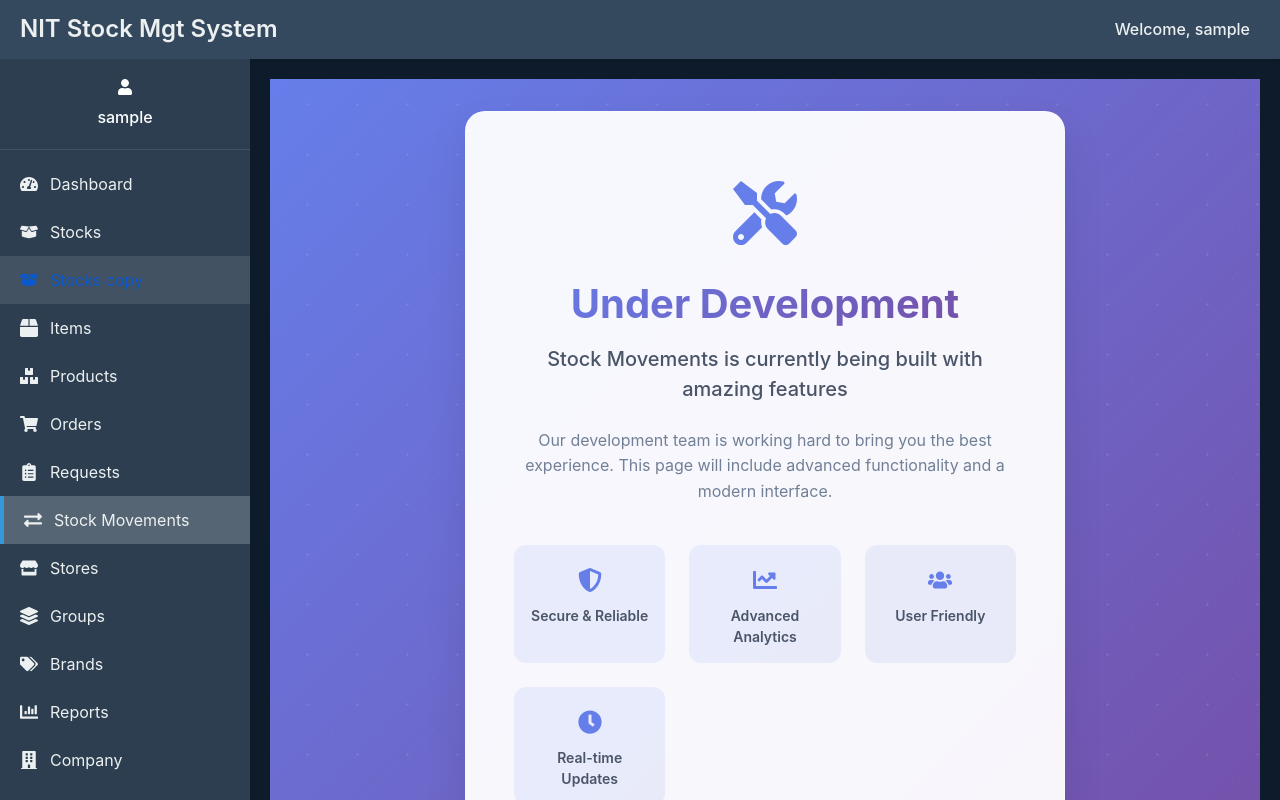
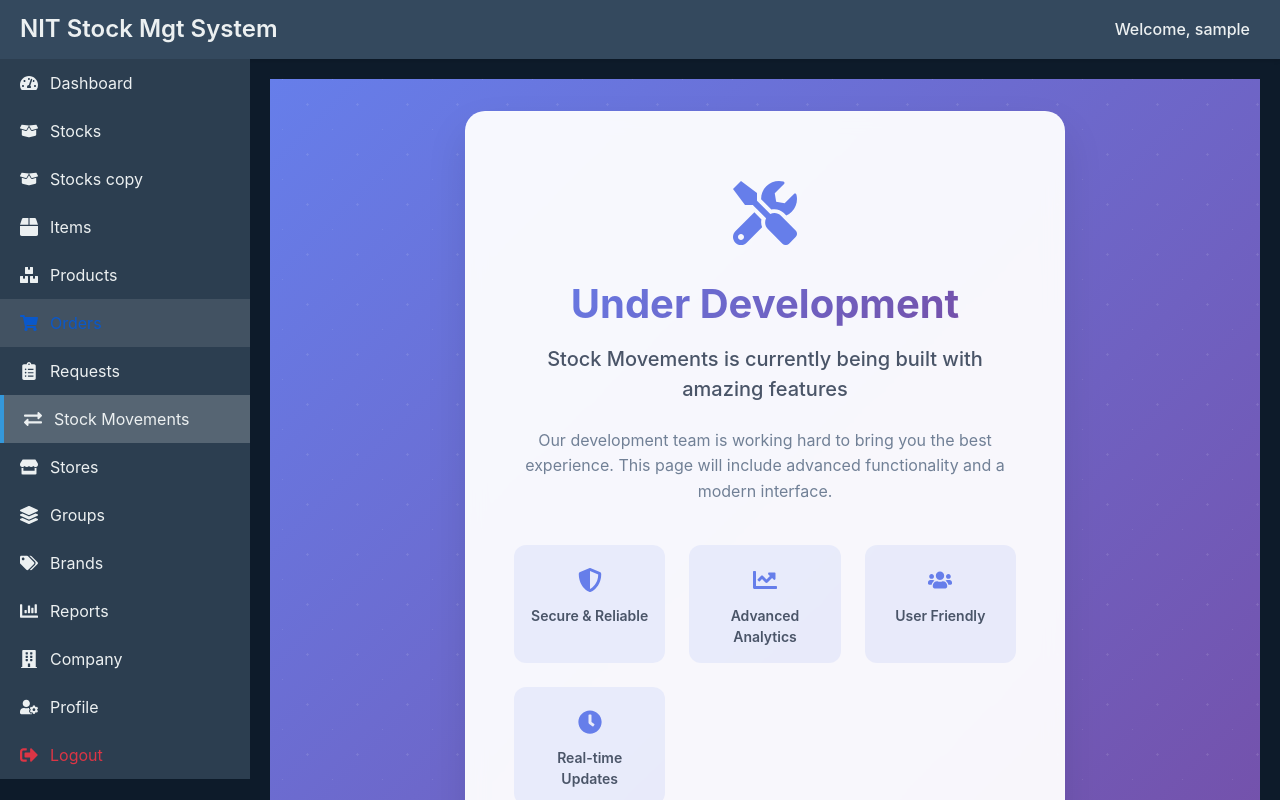
Before and after one commit to icechidi/NITStockMgtMain_v1.0, a React (Create React App) app in the folder client/: page /stock-movements in a window 1280 px wide. Shown: the top 800 px of the page. Built offline with nearby package versions, Linux system fonts and the light colour scheme; no server answers; sample sign-in values are in the browser's storage.

Commit message:
Nav bar modified, removed the users account from the top menue

```diff
--- a/client/src/components/Navbar/Navbar.js
+++ b/client/src/components/Navbar/Navbar.js
@@ -3,7 +3,7 @@
 import { useState, useEffect, useContext } from "react"
 import { Link, useLocation } from "react-router-dom"
 import {
-  FaUser,
+  // FaUser,
   FaTachometerAlt,
   FaBoxes,
   FaExchangeAlt,
@@ -24,7 +24,7 @@ import "./Navbar.css"
 
 function Navbar() {
   const location = useLocation()
-  const { currentUser, logout } = useContext(AuthContext)
+  const { /*currentUser,*/ logout } = useContext(AuthContext)
   const [mobileOpen, setMobileOpen] = useState(false)
 
   // Close navbar when route changes on mobile
@@ -75,10 +75,10 @@ function Navbar() {
           &times;
         </button>
 
-        <div className="navbar-user-icon-admin">
+        {/* <div className="navbar-user-icon-admin">
           <FaUser />
           <div className="navbar-user-name">{currentUser?.username || "User"}</div>
-        </div>
+        </div> */}
 
         <ul className="navbar-nav">
           <li className="navbar-nav-item">
```
